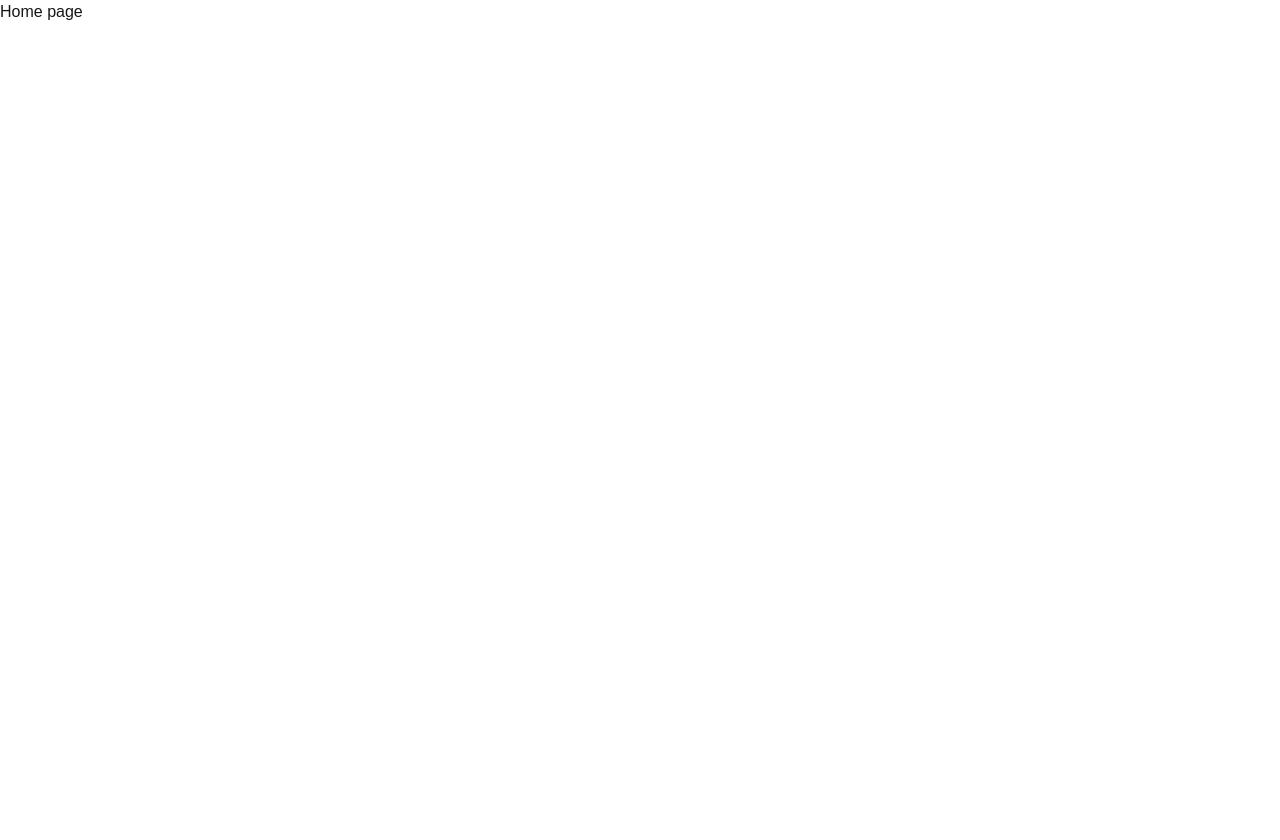
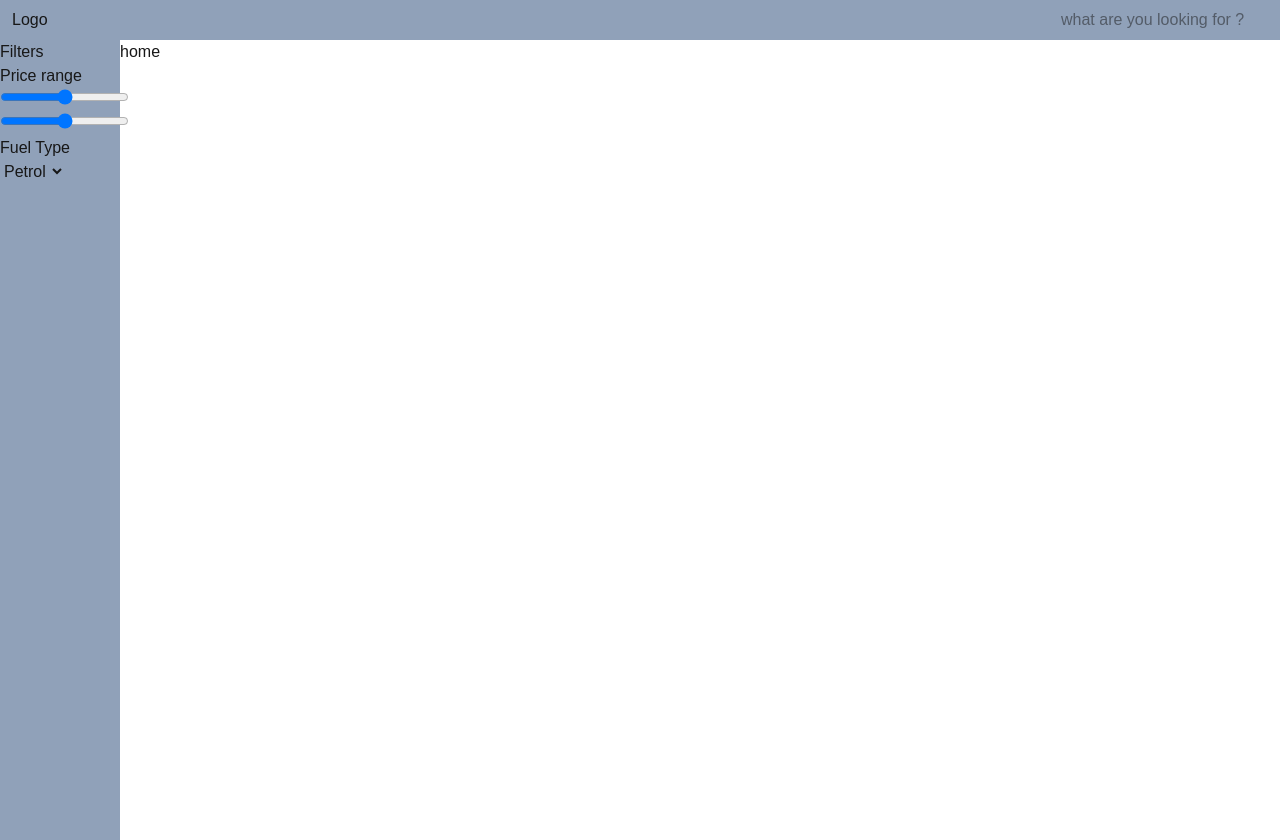
Before and after one commit to shivanshuhere/car_finder, a Next.js app: page / in a window 1280 px wide. Before the commit the page ends 800 px from the top, so only its background shows below. Built offline with nearby package versions, Linux system fonts and the light colour scheme.

Commit message:
add nav and aside

```diff
--- /dev/null
+++ b/src/app/components/Filters.jsx
@@ -0,0 +1,23 @@
+
+export default function Filters() {
+    return (
+        <div className="bg-slate-400 w-30 h-full">
+            <h1>Filters</h1>
+            <div>
+                <label>Price range</label>
+                <input type="range" min={0} />
+                <input type="range" max={100} />
+            </div>
+            <div>
+                <label>Fuel Type</label>
+                <select>
+                    <option value={"petorl"} defaultChecked>
+                        Petrol
+                    </option>
+                    <option value={"diesel"}>Diesel</option>
+                    <option value={"cng"}>CNG</option>
+                </select>
+            </div>
+        </div>
+    )
+}
--- /dev/null
+++ b/src/app/components/Navbar.jsx
@@ -0,0 +1,14 @@
+
+
+export default function Navbar() {
+    return (
+        <nav className="w-full h-10 flex justify-between p-3 items-center bg-slate-400">
+            <div>Logo</div>
+            <input
+                type="search"
+                placeholder="what are you looking for ?"
+            ></input>
+
+        </nav>
+    )
+}
--- a/src/app/layout.js
+++ b/src/app/layout.jsx
@@ -1,9 +1,12 @@
+import Navbar from "./components/Navbar.jsx";
 import "./globals.css";
 
 export default function RootLayout({ children }) {
     return (
         <html lang="en">
-            <body>{children}</body>
+            <body>
+                <Navbar />
+                {children}</body>
         </html>
     );
 }
--- a/src/app/page.js
+++ /dev/null
@@ -1,7 +0,0 @@
-export default function Home() {
-    return (
-        <>
-            <h1>Home page</h1>
-        </>
-    );
-}
--- /dev/null
+++ b/src/app/page.jsx
@@ -0,0 +1,12 @@
+import Filters from "./components/Filters.jsx";
+
+export default function Home() {
+    return (
+        <div className="flex w-full h-full">
+            <section className="h-screen">
+                <Filters />
+            </section>
+            <h1>home</h1>
+        </div>
+    );
+}
```
Also changed, not shown: package.json (+5 -4 lines), 2 other files (tests, documents, lock files or other folders).
